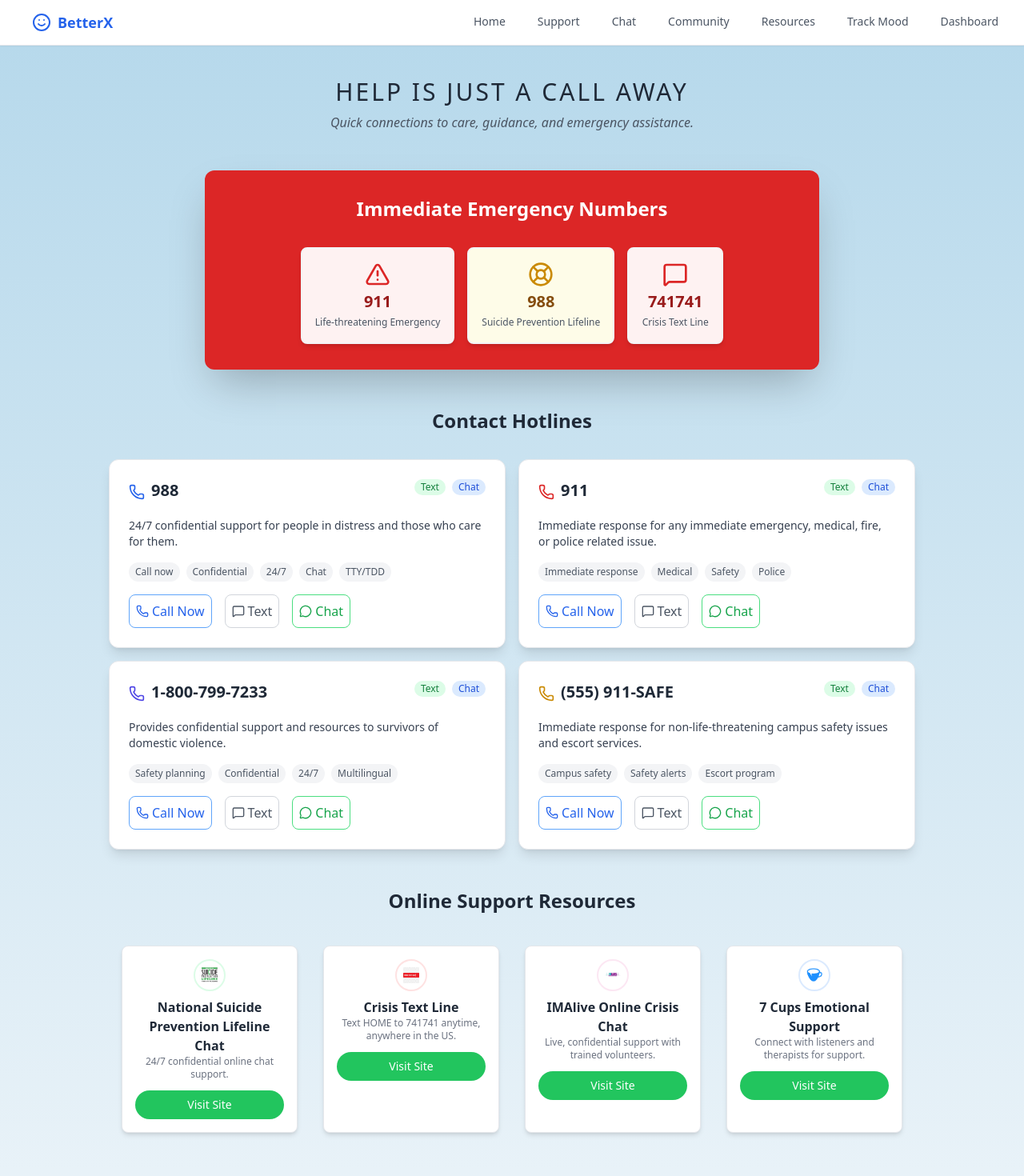
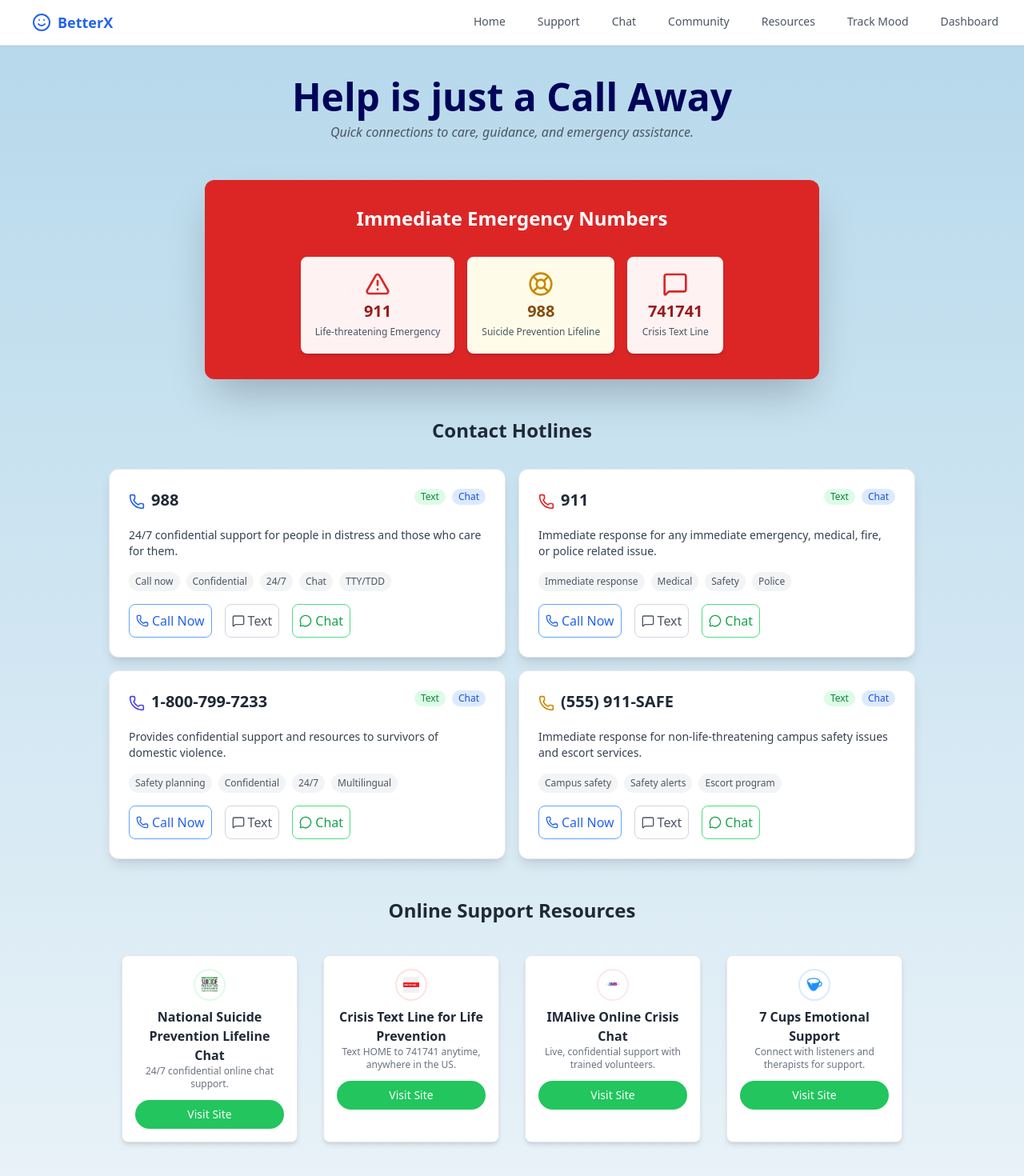
Before and after one commit to AashiGarg-tech/MindDorm-Mental-Wellness, a React (Create React App) app in the folder minddorm-mental-wellness/: page /lifeline in a window 1280 px wide. Shown: the top 1470 px of the page at 80% size. Built offline with nearby package versions, Linux system fonts and the light colour scheme.

Commit message:
Changes have been done , font change and transition add

```diff
--- a/minddorm-mental-wellness/src/pages/Support/CallAway.jsx
+++ b/minddorm-mental-wellness/src/pages/Support/CallAway.jsx
@@ -3,11 +3,12 @@
 import { useNavigate } from 'react-router-dom';
 import { Phone, MessageSquare, Briefcase, Lock, AlertTriangle, LifeBuoy, Heart, Twitter, MessageCircle, Info } from 'lucide-react';
 
-// --- 1. EmergencyButton Component (No changes needed here) ---
+// --- 1. EmergencyButton Component (UPDATED: duration-150 -> duration-300) ---
 const EmergencyButton = ({ title, number, color }) => (
     <a
         href={`tel:${number}`}
-        className={`p-4 rounded-lg flex flex-col items-center justify-center min-w-[120px] shadow-md border-2 border-gray-100 bg-${color}-50 hover:bg-${color}-100 transition duration-150 cursor-pointer no-underline text-current`}
+        // CHANGED: duration-150 -> duration-300
+        className={`p-4 rounded-lg flex flex-col items-center justify-center min-w-[120px] shadow-md border-2 border-gray-100 bg-${color}-50 hover:bg-${color}-100 transition duration-300 cursor-pointer no-underline text-current`}
     >
         <div className={`text-3xl text-${color}-600 mb-1`}>
             {number === '911' && <AlertTriangle size={32} />}
@@ -19,7 +20,7 @@
     </a>
 );
 
-// --- 2. HotlineCard Component (UPDATED to accept 'navigate' function) ---
+// --- 2. HotlineCard Component (UPDATED: duration-150 -> duration-300 on buttons) ---
 const HotlineCard = ({ title, number, description, tags, color, navigate }) => (
     <div className={`w-full lg:w-1/2 p-2`}>
         {/* RESET BG: Always use white background and simple border for all cards */}
@@ -55,27 +56,26 @@
             </div>
 
             <div className="flex space-x-4 mt-4">
-                {/* 1. Call Now Button (Remains an <a> tag using tel: protocol) */}
+                {/* 1. Call Now Button (UPDATED: duration-150 -> duration-300) */}
                 <a
                     href={`tel:${number.replace(/\D/g, '')}`} // Clean number for dialer
-                    className="flex items-center space-x-1 p-2 rounded-lg border border-blue-400 text-blue-600 hover:bg-blue-50 transition duration-150 no-underline"
+                    className="flex items-center space-x-1 p-2 rounded-lg border border-blue-400 text-blue-600 hover:bg-blue-50 transition duration-300 no-underline"
                 >
                     <Phone size={16} /><span>Call Now</span>
                 </a>
 
-                {/* 2. Text Button (UPDATED to an <a> tag using sms: protocol) */}
-                {/* Note: Using 988 for Text for Domestic Violence as a placeholder since a specific number wasn't provided for that service's SMS */}
+                {/* 2. Text Button (UPDATED: duration-150 -> duration-300) */}
                 <a
                     href={`sms:${number.replace(/\D/g, '')}`} // Use sms: protocol
-                    className="flex items-center space-x-1 p-2 rounded-lg border border-gray-300 text-gray-600 hover:bg-gray-50 transition duration-150 no-underline"
+                    className="flex items-center space-x-1 p-2 rounded-lg border border-gray-300 text-gray-600 hover:bg-gray-50 transition duration-300 no-underline"
                 >
                     <MessageSquare size={16} /><span>Text</span>
                 </a>
 
-                {/* 3. Chat Button (UPDATED to use navigate to /ChatPage) */}
+                {/* 3. Chat Button (UPDATED: duration-150 -> duration-300) */}
                 <button
                     onClick={() => navigate('/ChatPage')} // Navigate to the chatbot route
-                    className="flex items-center space-x-1 p-2 rounded-lg border border-green-400 text-green-600 hover:bg-green-50 transition duration-150"
+                    className="flex items-center space-x-1 p-2 rounded-lg border border-green-400 text-green-600 hover:bg-green-50 transition duration-300"
                 >
                     <MessageCircle size={16} /><span>Chat</span>
                 </button>
@@ -83,7 +83,7 @@
         </div>
     </div>
 );
-// --- 3. OnlineResourceCard Component (No changes needed here for this request) ---
+// --- 3. OnlineResourceCard Component (UPDATED: duration-150 -> duration-300) ---
 const OnlineResourceCard = ({ title, description, icon, color, siteUrl }) => (
     <div className="flex flex-col items-center text-center p-4 m-2 w-[220px] bg-white rounded-lg shadow-md border border-gray-200">
         <div className={`p-2 mb-2 rounded-full bg-white border-2 border-${color}-100 w-10 h-10 flex items-center justify-center`}>
@@ -101,14 +101,15 @@
             href={siteUrl}
             target="_blank"
             rel="noopener noreferrer"
-            className="flex items-center justify-center w-full py-2 text-sm text-white bg-green-500 rounded-full hover:bg-green-600 transition duration-150 cursor-pointer"
+            // CHANGED: duration-150 -> duration-300
+            className="flex items-center justify-center w-full py-2 text-sm text-white bg-green-500 rounded-full hover:bg-green-600 transition duration-300 cursor-pointer"
         >
             Visit Site
         </a>
     </div>
 );
 
-// --- 4. Main CallAway Component (UPDATED to use useNavigate) ---
+// --- 4. Main CallAway Component (UPDATED: No functional change, but shows the new H1) ---
 const CallAway = () => {
     const navigate = useNavigate();
 
@@ -116,7 +117,7 @@
         <div className="max-w-7xl mx-auto py-10 px-4">
 
             <header className="text-center mb-12">
-                <h1 className="text-3xl font-light text-gray-800 tracking-widest uppercase">
+                <h1 className="text-5xl font-semibold text-[#000459] mb-2">
                     Help is just a Call Away
                 </h1>
                 <p className="text-gray-600 mt-2 italic">
@@ -192,7 +193,7 @@
                         siteUrl="https://pmc.ncbi.nlm.nih.gov/articles/PMC9292033/"
                     />
                     <OnlineResourceCard
-                        title="Crisis Text Line"
+                        title="Crisis Text Line for Life Prevention "
                         description="Text HOME to 741741 anytime, anywhere in the US."
                         icon="/images/img6.png"
                         color="red"
--- a/minddorm-mental-wellness/src/pages/Support/SupportPage.jsx
+++ b/minddorm-mental-wellness/src/pages/Support/SupportPage.jsx
@@ -180,7 +180,7 @@
             <section className="mb-16">
                 <h2 className="text-2xl font-semibold text-gray-800 text-center mb-8 flex items-center justify-center">
                     {/* MEET YOUR GUIDING LIGHTS ICON (img20.jpg) */}
-                    <img src="/images/img20.jpg" alt="Guiding Lights Icon" className="w-6 h-6 mr-2 object-contain" />
+
                     Meet Your Guiding Lights
                 </h2>
                 <div className="flex justify-center space-x-4 mb-8">
```
